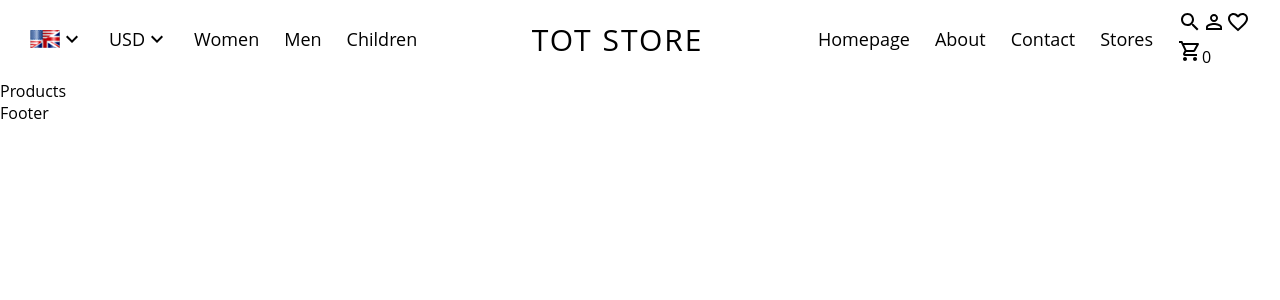
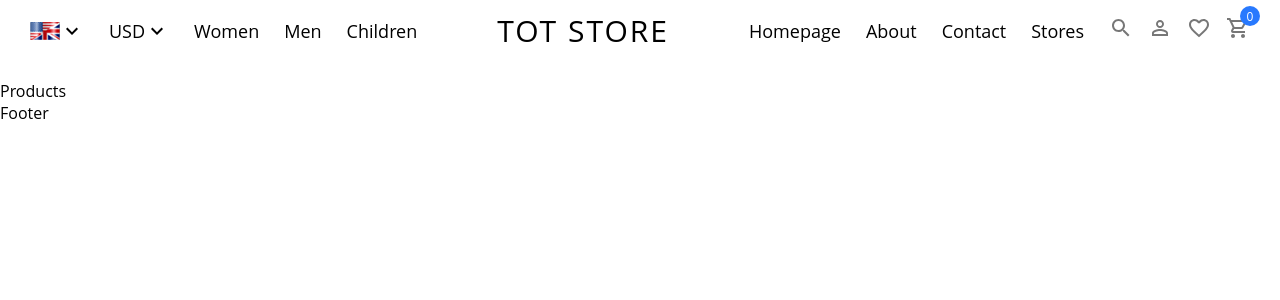
Before and after one commit to caarlosdamian/e-commerse, a React (Create React App) app in the folder client/: page /products/1 in a window 1280 px wide. Shown: the top 300 px of the page. Built offline with nearby package versions, Linux system fonts and the light colour scheme.

Commit message:
feat(navbar): completed navbar

```diff
--- a/client/src/components/navbar/Navbar.scss
+++ b/client/src/components/navbar/Navbar.scss
@@ -24,11 +24,35 @@
    letter-spacing: 2px;
   }
 
-
   .right {
    display: flex;
    align-items: center;
    gap: 25px;
   }
+
+  .icons {
+   display: flex;
+   gap: 15px;
+   color: #777;
+   cursor: pointer;
+
+   .cartIcon {
+    position: relative;
+    span {
+     font-size: 12px;
+     height: 20px;
+     width: 20px;
+     background: #2879fe;
+     color: white;
+     border-radius: 50%;
+     position: absolute;
+     top: -10px;
+     right: -10px;
+     display: flex;
+     align-items: center;
+     justify-content: center;
     }
    }
+  }
+ }
+}
```
Lines whose indentation alone changed are shown as unchanged.
